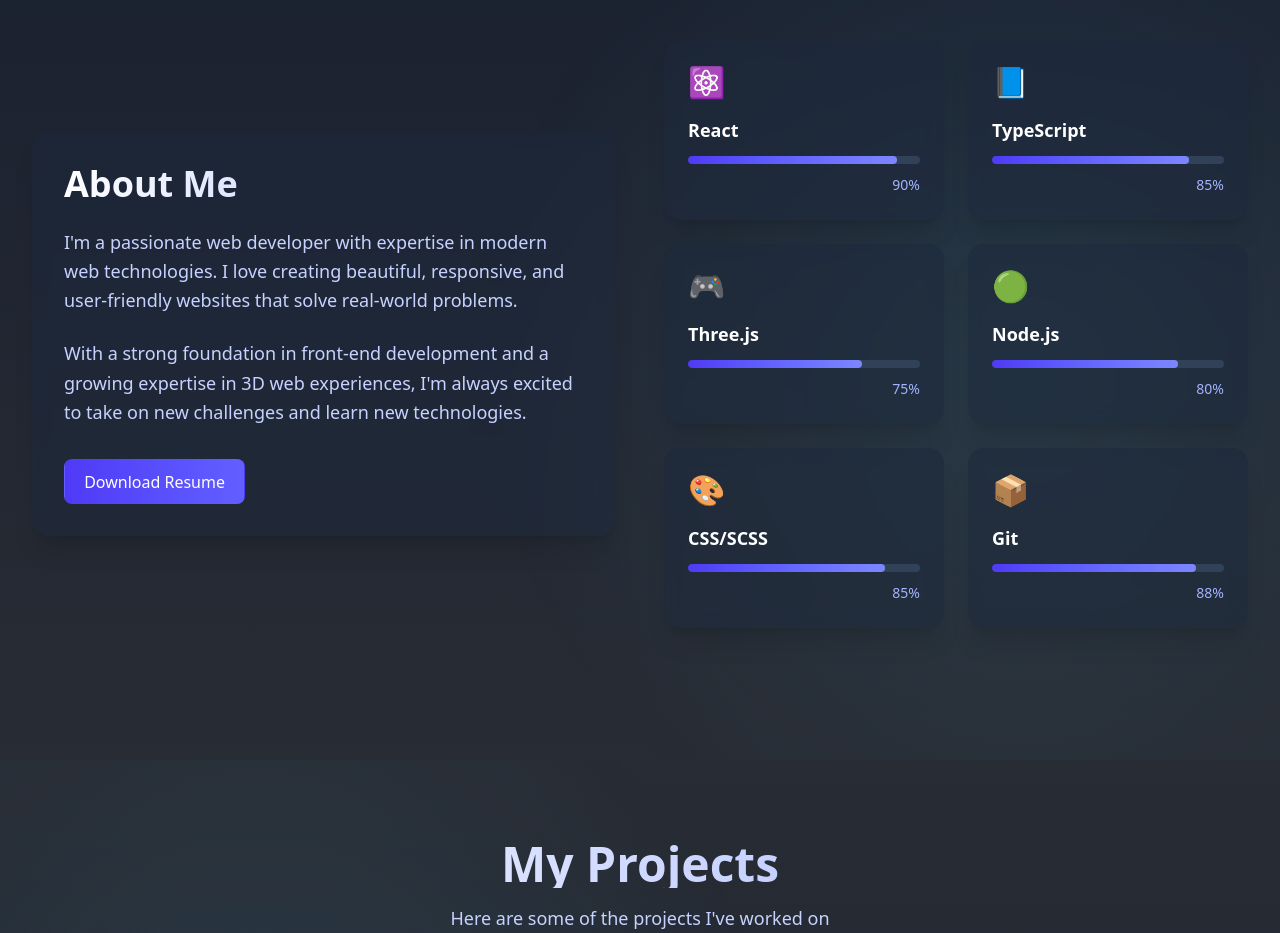
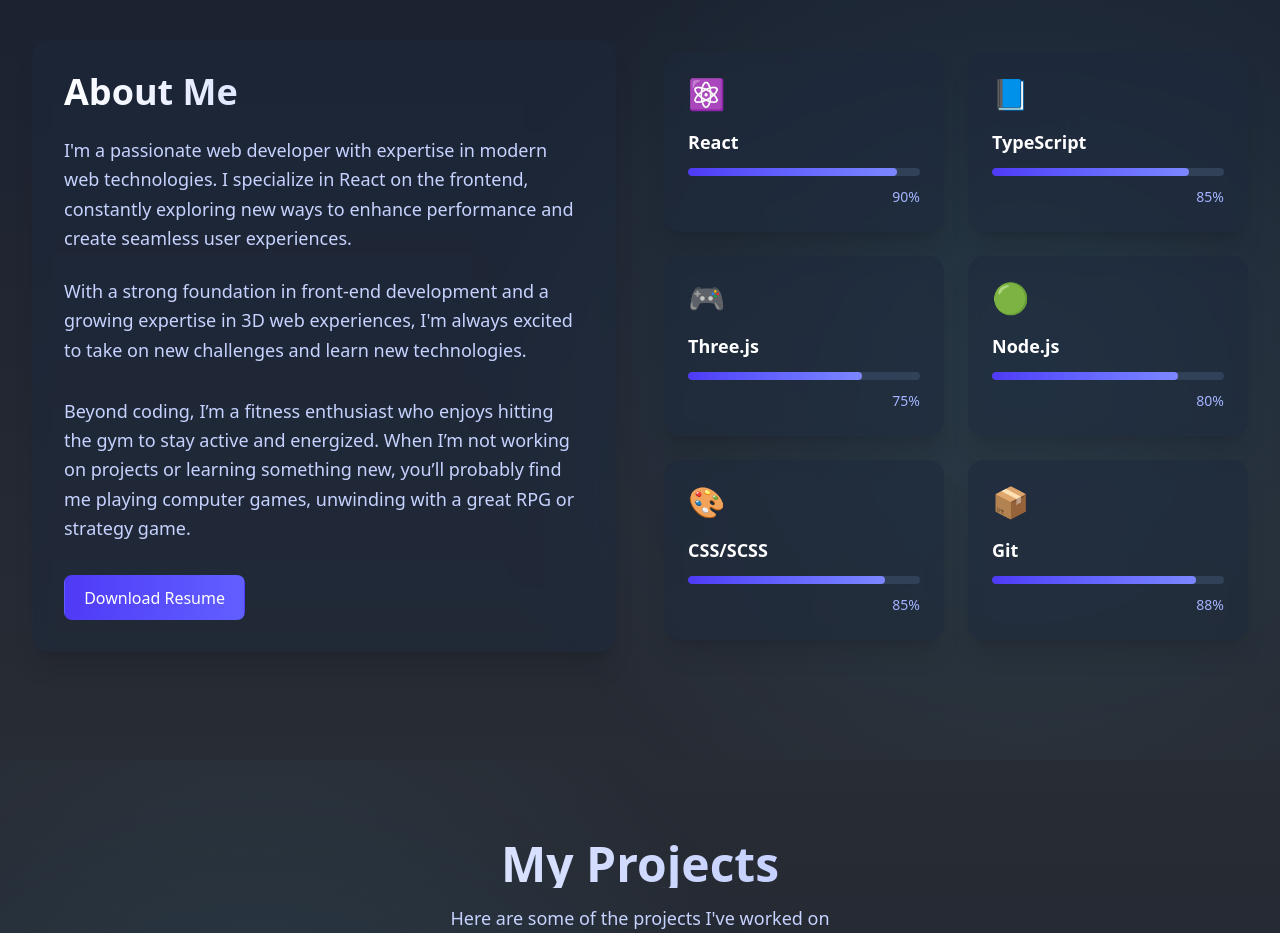
Before and after one commit to emrecanberktas/PersonalWebPage, a React (Vite) app: page / in a window 1280 px wide. Shown: the part 840-1773 px from the top of the page. Built offline with nearby package versions, Linux system fonts and the light colour scheme.

Commit message:
Add: About

```diff
--- a/src/components/About.tsx
+++ b/src/components/About.tsx
@@ -40,8 +40,9 @@ const About = () => {
             className="text-indigo-200 mb-6 text-lg leading-relaxed"
           >
             I'm a passionate web developer with expertise in modern web
-            technologies. I love creating beautiful, responsive, and
-            user-friendly websites that solve real-world problems.
+            technologies. I specialize in React on the frontend, constantly
+            exploring new ways to enhance performance and create seamless user
+            experiences.
           </motion.p>
           <motion.p
             initial={{ opacity: 0, y: 20 }}
@@ -52,6 +53,17 @@ const About = () => {
             With a strong foundation in front-end development and a growing
             expertise in 3D web experiences, I'm always excited to take on new
             challenges and learn new technologies.
+          </motion.p>
+          <motion.p
+            initial={{ opacity: 0, y: 20 }}
+            whileInView={{ opacity: 1, y: 0 }}
+            transition={{ duration: 0.5, delay: 0.2 }}
+            className="text-indigo-200 mb-8 text-lg leading-relaxed"
+          >
+            Beyond coding, I’m a fitness enthusiast who enjoys hitting the gym
+            to stay active and energized. When I’m not working on projects or
+            learning something new, you’ll probably find me playing computer
+            games, unwinding with a great RPG or strategy game.
           </motion.p>
           <motion.div
             initial={{ opacity: 0, y: 20 }}
```
